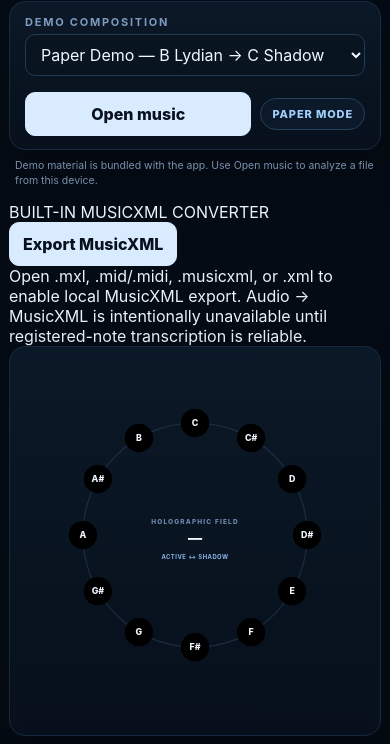
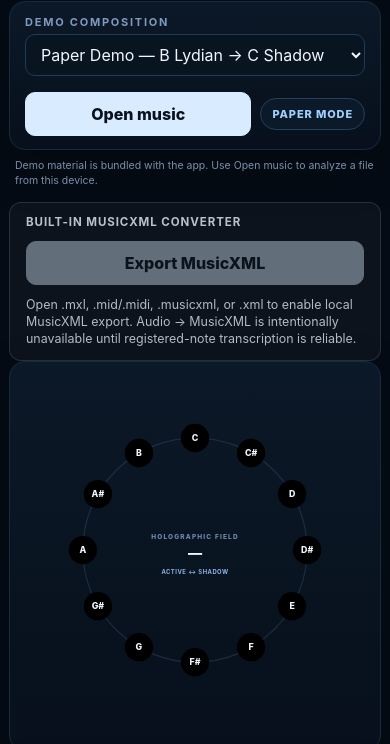
Before and after one commit to caoomahony-lab/caoomahony.github.io, a website with bundled scripts: page holographic-harmony/index.html in a window 390 px wide. Shown: the part 100-844 px from the top of the page. Built offline with nearby package versions, Linux system fonts and the light colour scheme; files whose address does not match are found by name.

Commit message:
style(hhf3.6): add phone-friendly converter controls

```diff
--- a/holographic-harmony/src/styles/app.css
+++ b/holographic-harmony/src/styles/app.css
@@ -172,3 +172,36 @@ select {
   .time-readout { min-width: 78px; font-size: 11px; }
   .local-source-note { font-size: 10.5px; }
 }
+
+
+.score-converter {
+  display: flex;
+  align-items: center;
+  gap: 0.75rem;
+  flex-wrap: wrap;
+  padding: 0.75rem 1rem;
+  border: 1px solid rgba(255,255,255,0.12);
+  border-radius: 12px;
+  background: rgba(255,255,255,0.035);
+}
+.score-converter-title {
+  font-size: 0.72rem;
+  letter-spacing: 0.08em;
+  font-weight: 700;
+  opacity: 0.78;
+}
+.score-converter-status {
+  flex: 1 1 260px;
+  min-width: 0;
+  font-size: 0.78rem;
+  line-height: 1.35;
+  opacity: 0.75;
+}
+.score-export-button:disabled {
+  opacity: 0.42;
+  cursor: not-allowed;
+}
+@media (max-width: 520px) {
+  .score-converter { align-items: stretch; }
+  .score-export-button { width: 100%; }
+}
```
